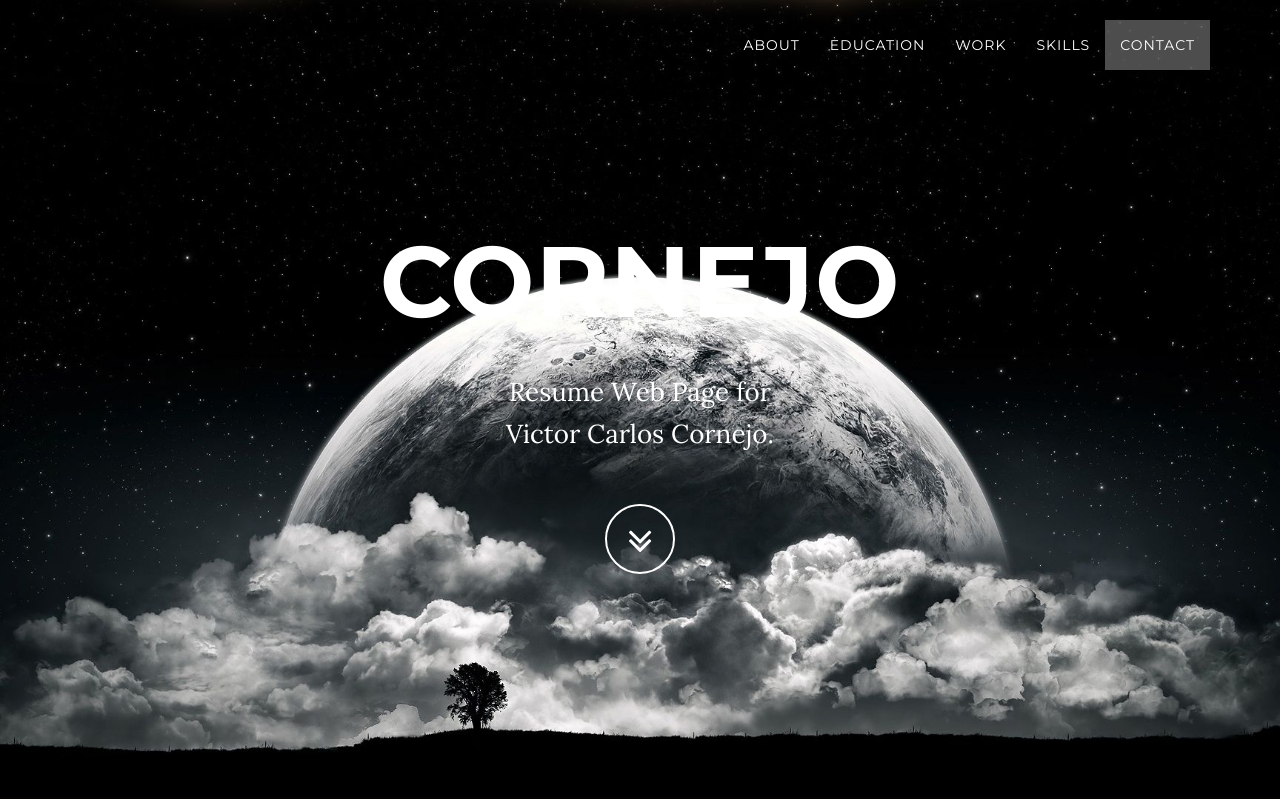
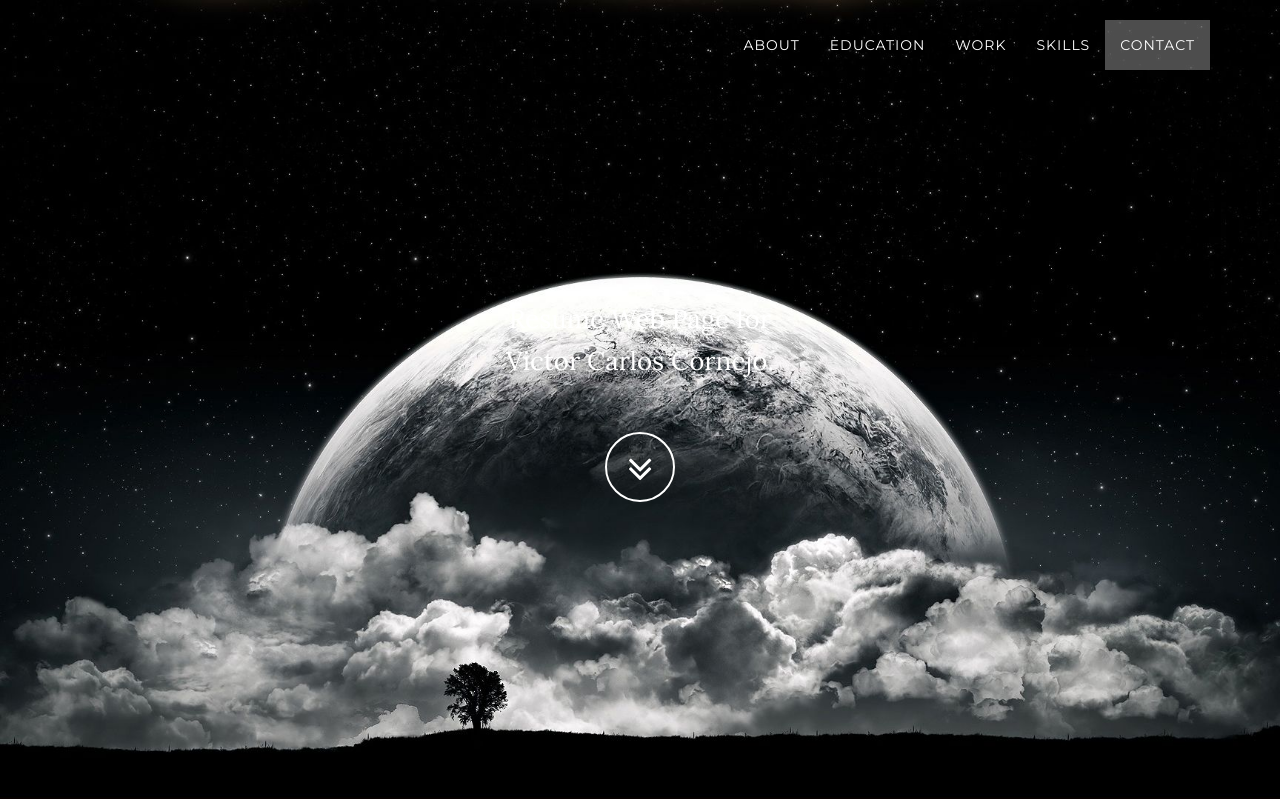
Before and after one commit to vcc3/test, a PHP site: page / in a window 1280 px wide. Shown: the top 799 px of the page. Run offline with PHP 8.4, Linux system fonts and the light colour scheme; some libraries are stand-ins or nearby versions.

Commit message:
changed some text around for new picture

```diff
--- a/index.php
+++ b/index.php
@@ -81,7 +81,7 @@
             <div class="container">
                 <div class="row">
                     <div class="col-md-8 col-md-offset-2 col-sm-8 col-sm-offset-2">
-                        <h1 class="brand-heading">Cornejo</h1>
+
                         <p class="intro-text">Resume Web Page for
                             <br>Victor Carlos Cornejo.</p>
                         <a href="#about" class="btn btn-circle page-scroll">
```
